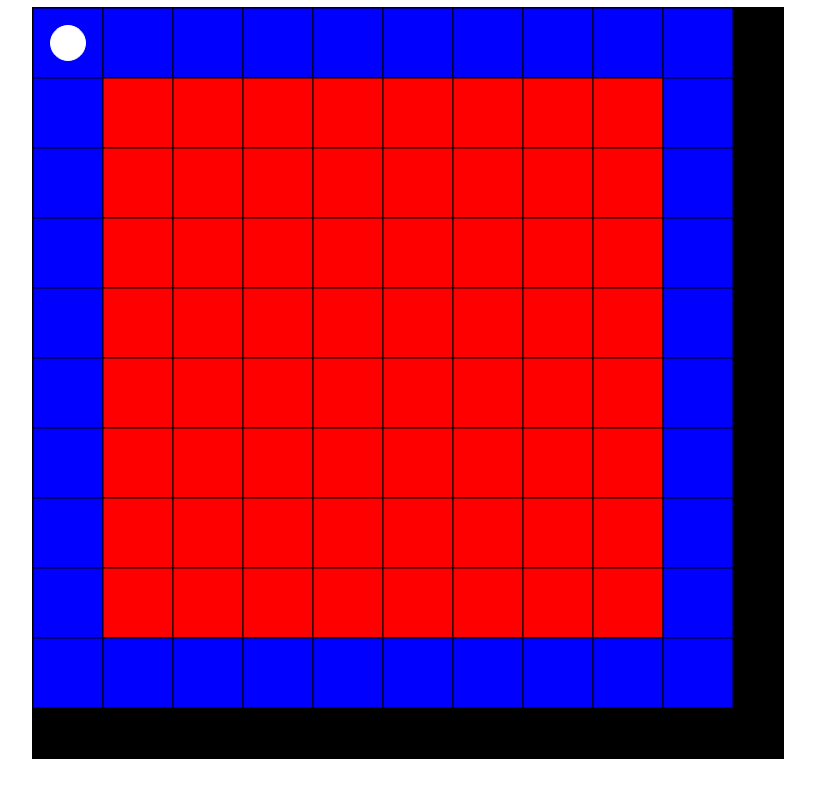
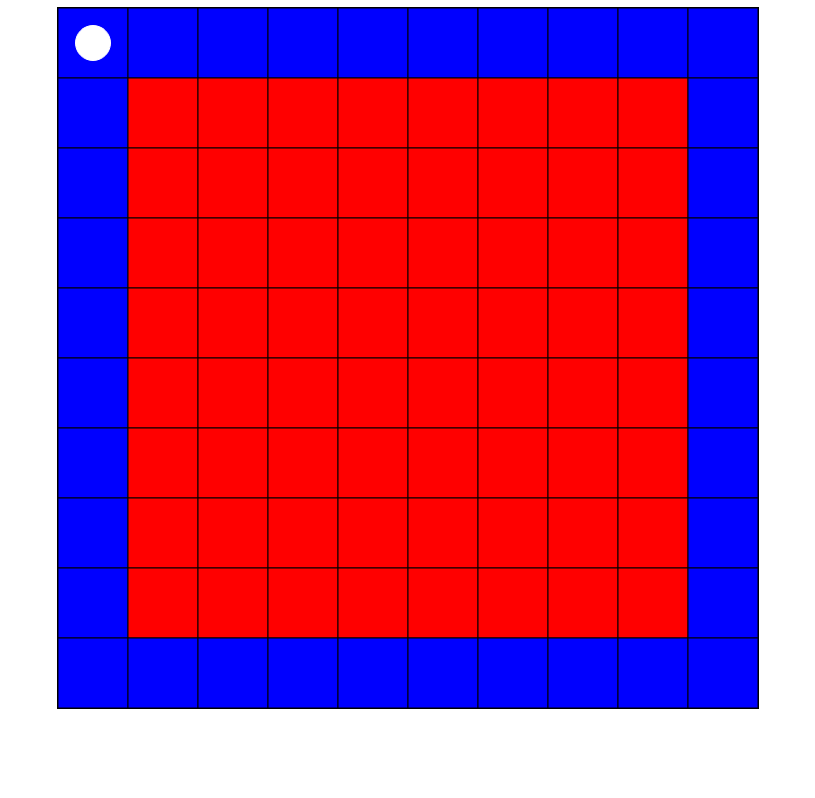
Before and after one commit to nplsam/highrollers.fe, a plain HTML site: page client/assets/html/game.html in a window 1280 px wide. Shown: the whole page, without its empty margins (232-1047 px from the left). Drawn offline with Linux system fonts and the light colour scheme.

Commit message:
fixes canvas size

```diff
--- a/client/assets/html/game.html
+++ b/client/assets/html/game.html
@@ -9,7 +9,7 @@
 </head>
 <body>
     <section id="canvasContainer">
-        <canvas height="750" width="750" id="gameCanvas"></canvas>
+        <canvas height="700" width="700" id="gameCanvas"></canvas>
     </section>
 
 </body>
```
